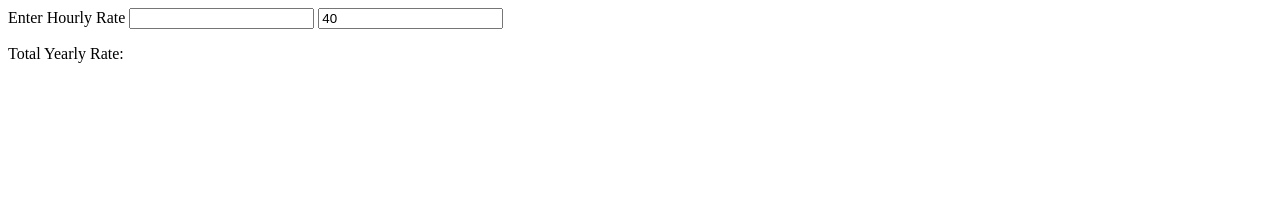
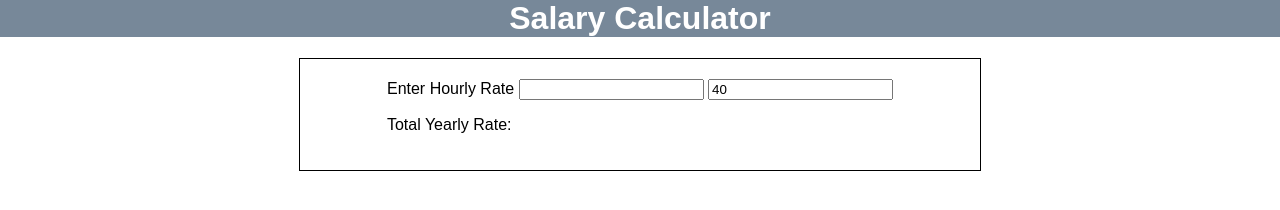
Before and after one commit to jamdlaw/salary-calculator, a plain HTML site: page index.html in a window 1280 px wide. Drawn offline with nearby package versions, Linux system fonts and the light colour scheme.

Commit message:
added markup and linked style sheet

```diff
--- a/index.html
+++ b/index.html
@@ -1,6 +1,12 @@
 <html>
-<head> </head>
+<head>
+    <link rel="stylesheet" href="assets/style.css">
+</head>
 <body>
+    <header>
+        <h1>Salary Calculator</h1>
+    </header>
+        <div class="content">
             <div id="app">
                 <label for="hourly"> Enter Hourly Rate</label>
                 <input type="text" id="hourly"  v-model="hourlyRate" v-on:change="getYearlySalaryForHourlyRate"  />
@@ -8,6 +14,8 @@
 
                 <p> Total Yearly Rate: {{formattedTotal}}</p>
             </div>
+        </div>
+    <footer></footer>
     <script src="https://cdn.jsdelivr.net/npm/vue/dist/vue.js"></script>
     <script>
         var app = new Vue({
```
Lines whose indentation alone changed are shown as unchanged.
